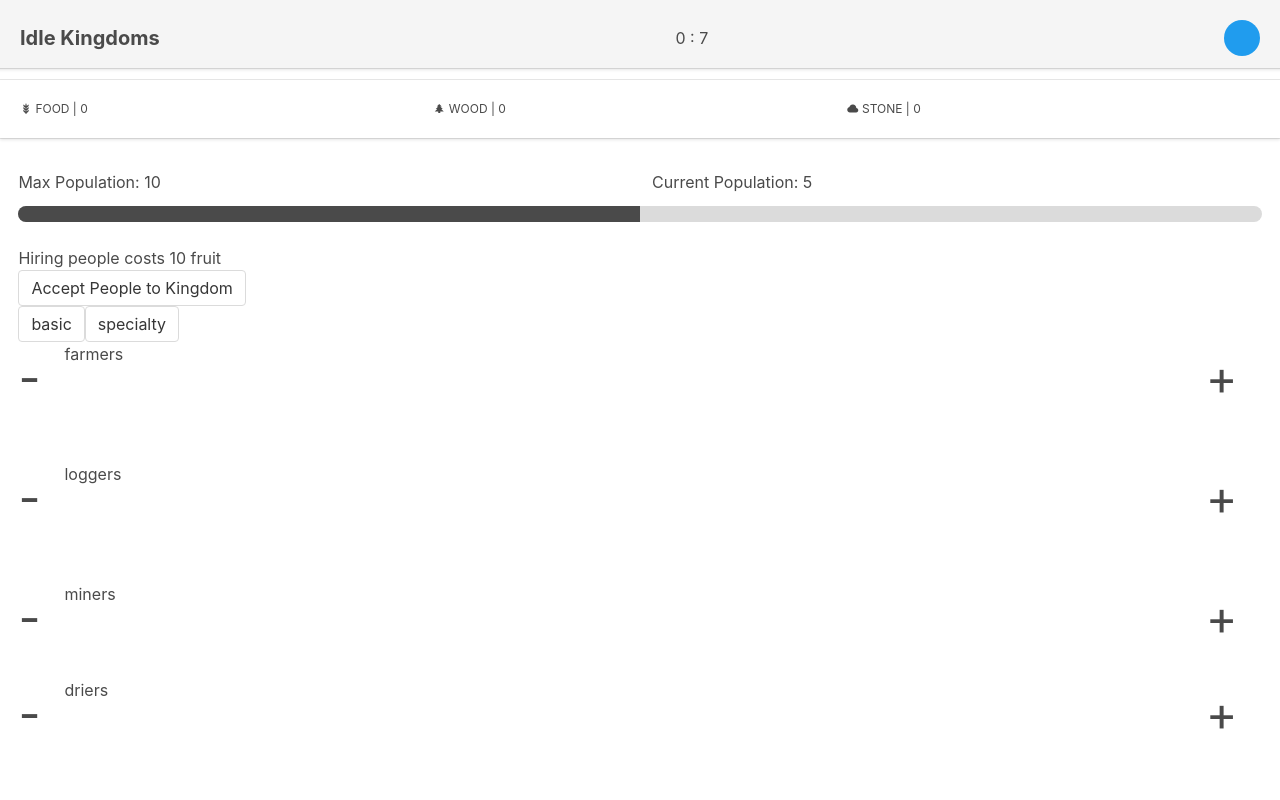
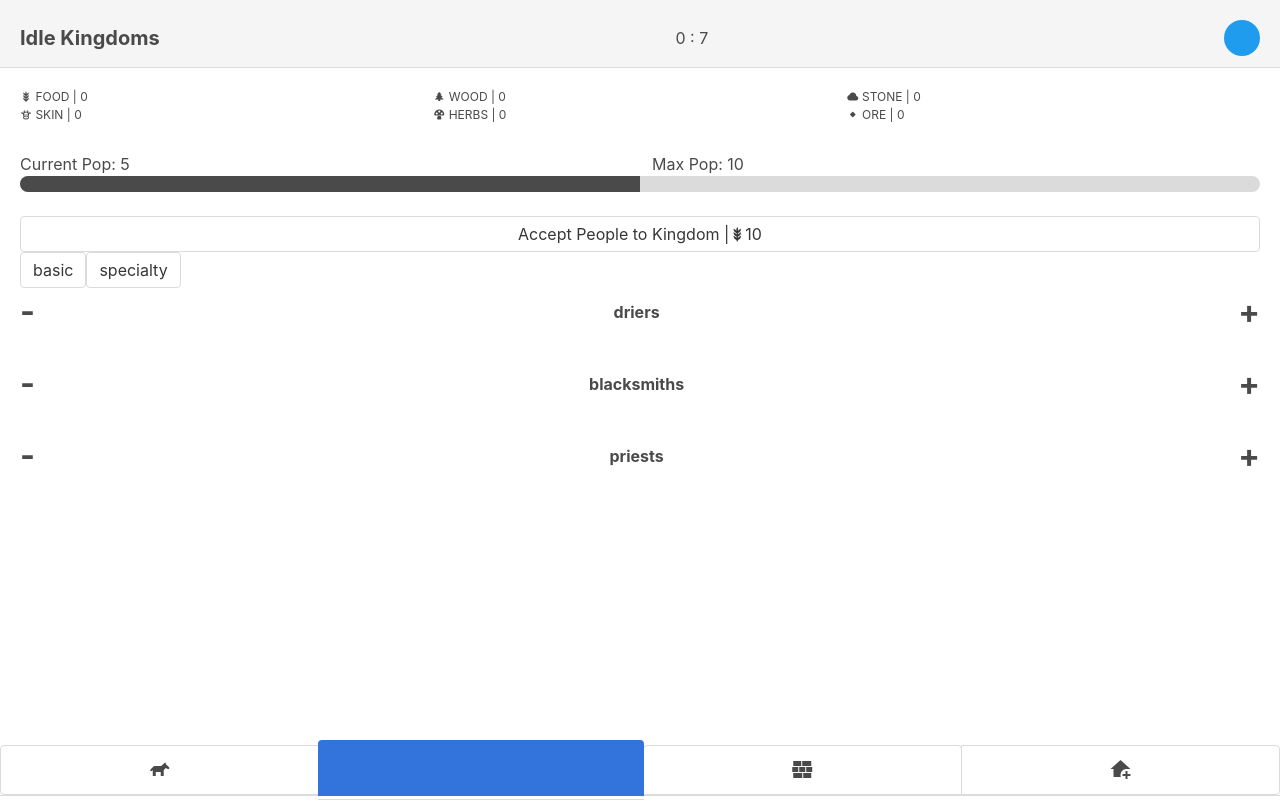
Before and after one commit to jeking123/idle-kingdoms, a Vue app: page /people in a window 1280 px wide. Both pictures are taken after a click on the element "basic". Shown: the top 800 px of the page. Built offline with nearby package versions, Linux system fonts and the light colour scheme.

Commit message:
fixed the Modules

```diff
--- a/src/App.vue
+++ b/src/App.vue
@@ -1,7 +1,7 @@
 <template>
   <div id="app" class="hero is-fullheight">
     <app-header></app-header>
-    <router-view class="section size-up"></router-view>
+    <router-view class="box is-radiusless is-shadowless size-up is-marginless-bot is-paddingless-botm"></router-view>
     <app-footer></app-footer>
   </div>
 </template>
@@ -33,4 +33,10 @@ export default {
 .size-up {
   flex-grow: 2;
 }
+.box {
+  padding: 1.25rem 1.25rem 0rem 1.25rem;
+}
+.box:not(:last-child) {
+  margin-bottom: 0px;
+}
 </style>
--- a/src/components/Nav.vue
+++ b/src/components/Nav.vue
@@ -26,7 +26,7 @@
     border-bottom: .25pt solid #dbdbdb;
   }
   .is-active {
-    height: 70px;
-    font-size: 2.1em !important;
+    height: 60px;
+    font-size: 1.5em !important;
   }
 </style>
--- a/src/components/header/Resources.vue
+++ b/src/components/header/Resources.vue
@@ -1,7 +1,7 @@
 <template>
   <div class="box is-radiusless" style="padding-bottom:20px;">
     <div class="columns is-multiline is-mobile is-marginless-bottom is-size-7 is-uppercase is-paddingless is-marginless" style="justify-content:space-between;" >
-      <div class="column is-12 columns is-multiline is-mobile is-paddingless is-marginless" style="flex-direction:row:" v-for="type in this.$store.state.resources" :key="type.name">
+      <div class="column is-12 columns is-multiline is-mobile is-paddingless is-marginless" style="flex-direction:row:" v-for="type in this.$store.state.gather.resources" :key="type.name">
         <div class="column is-4 is-paddingless is-marginless" v-for=" resource in type" :key="resource.name">
           <app-resource> <i class="mdi" :class="resource.icon"></i> {{resource.name}} | {{resource.quantity}}</app-resource>
         </div>
--- a/src/components/people/People.vue
+++ b/src/components/people/People.vue
@@ -2,22 +2,34 @@
     <div>
         <div>
             <div class="columns is-mobile is-margineless-bot">
-                <div class="column">Max Population: {{this.$store.state.people[0].max}}</div>
-                <div class="column">Current Population: {{this.$store.state.people[0].quantity}}</div>
+                <div class="column is-paddingless-horizontal">Current Pop: {{this.$store.state.people[0].quantity}}</div>
+                <div class="column is-paddingless-horizontal">Max Pop: {{this.$store.state.people[0].max}}</div>
             </div>
             <progress class="progress" :value="this.$store.state.people[0].quantity" :max="this.$store.state.people[0].max"></progress>
-            <p>Hiring people costs 10 fruit</p>
-            <div class="button" @click="recruitPop(10)"> Accept People to Kingdom </div>
+            <div class="button is-fullwidth" @click="recruitPop(10)"> Accept People to Kingdom | <i class="mdi mdi-barley"></i> 10</div>
         </div>
         <div>
             <div>
-                <div v-for="type in this.$store.state.popButton" class="button" :key="type" @click="citizenToggle = !citizenToggle">{{type.name}}</div>
+                <div v-for="popB in this.$store.state.popButton" class="button" :key="popB" @click="citizenToggle = !citizenToggle">{{popB.name}}</div>
             </div>
-            <div class="columns is-mobile is-multiline" v-for="type in this.$store.state.population" :key="type" :class="{citizenToggle: citizenToggle}">
-                <div class="column columns is-mobile is-12 is-multiline" v-for="unit in type" :key="unit">
-                    <div class="column is-narrow is-size-1">-</div>
-                    <div class="column is-expanded">{{unit.name}}</div>
-                    <div class="column is-narrow is-size-1">+</div>
+            <div class="columns is-mobile is-multiline is-marginless-bot" v-show="citizenToggle">
+                <div class="column columns is-mobile is-12 is-multiline is-marginless is-paddingless-bot has-text-centered has-text-weight-bold"
+                style="align-items:center;"
+                v-for="unit in this.$store.state.population[0]"
+                :key="unit">
+                    <div class="column is-narrow is-size-3 is-paddingless">-</div>
+                    <div class="column is-expanded is-paddingless">{{unit.name}}</div>
+                    <div class="column is-narrow is-size-3 is-paddingless">+</div>
+                </div>
+            </div>
+            <div class="columns is-mobile is-multiline is-marginless-bot" v-show="!citizenToggle">
+                <div class="column columns is-mobile is-12 is-multiline is-marginless is-paddingless-bot has-text-centered has-text-weight-bold"
+                style="align-items:center;"
+                v-for="specialty in this.$store.state.population[1]"
+                :key="specialty">
+                    <div class="column is-narrow is-size-3 is-paddingless">-</div>
+                    <div class="column is-expanded is-paddingless">{{specialty.name}}</div>
+                    <div class="column is-narrow is-size-3 is-paddingless">+</div>
                 </div>
             </div>
 
@@ -30,9 +42,7 @@ import { mapActions } from 'vuex'
 export default {
     data() {
         return {
-            state: {
-                citizenToggle: false
-            }
+            citizenToggle: true
         }
     },
     methods: {
@@ -47,6 +57,13 @@ export default {
 .is-margineless-bot {
     margin-bottom: 0px;
 }
+.is-paddingless-bot {
+    margin-bottom: 0px;
+}
+.is-paddingless-horizontal {
+    padding-top: 0px;
+    padding-bottom: 0px;
+}
 .citizenToggle {
     display: none;
 }
--- a/src/store/modules/gather.js
+++ b/src/store/modules/gather.js
@@ -1,3 +1,26 @@
+const state = {
+  resources: [
+    // gathered resources
+    [
+      {name: 'food', quantity: 0, icon: 'mdi-barley'},
+      {name: 'wood', quantity: 0, icon: 'mdi-pine-tree'},
+      {name: 'stone', quantity: 0, icon: 'mdi-cloud'}
+    ],
+    // found resources
+    [
+      {name: 'skin', quantity: 0, icon: 'mdi-cow'},
+      {name: 'herbs', quantity: 0, icon: 'mdi-mushroom'},
+      {name: 'ore', quantity: 0, icon: 'mdi-rhombus-medium'}
+    ]
+    // // refined resources
+    // [
+    //   {name: 'leather', quantity: 0, icon: 'mdi-thumb-up'},
+    //   {name: 'metal', quantity: 0, icon: 'mdi-instapaper mdi-rotate-90'},
+    //   {name: 'peity', quantity: 0, icon: 'mdi-christianity'}
+    // ]
+  ]
+}
+
 const mutations = {
   // 'SET_REC' (state, resources) {
   //   state.resources = resources
@@ -26,6 +49,7 @@ const actions = {
 }
 
 export default {
+  state,
   mutations,
   actions
 }
--- a/src/store/store.js
+++ b/src/store/store.js
@@ -10,26 +10,26 @@ export default new Vuex.Store({
       days: 0,
       hrs: 0
     },
-    resources: [
-      // gathered resources
-      [
-        {name: 'food', quantity: 0, icon: 'mdi-barley'},
-        {name: 'wood', quantity: 0, icon: 'mdi-pine-tree'},
-        {name: 'stone', quantity: 0, icon: 'mdi-cloud'}
-      ],
-      // // found resources
-      // [
-      //   {name: 'skin', quantity: 0, icon: 'mdi-cow'},
-      //   {name: 'herbs', quantity: 0, icon: 'mdi-mushroom'},
-      //   {name: 'ore', quantity: 0, icon: 'mdi-rhombus-medium'}
-      // ],
-      // // refined resources
-      // [
-      //   {name: 'leather', quantity: 0, icon: 'mdi-thumb-up'},
-      //   {name: 'metal', quantity: 0, icon: 'mdi-instapaper mdi-rotate-90'},
-      //   {name: 'peity', quantity: 0, icon: 'mdi-christianity'}
-      // ]
-    ],
+    // resources: [
+    //   // gathered resources
+    //   [
+    //     {name: 'food', quantity: 0, icon: 'mdi-barley'},
+    //     {name: 'wood', quantity: 0, icon: 'mdi-pine-tree'},
+    //     {name: 'stone', quantity: 0, icon: 'mdi-cloud'}
+    //   ],
+    //   // // found resources
+    //   // [
+    //   //   {name: 'skin', quantity: 0, icon: 'mdi-cow'},
+    //   //   {name: 'herbs', quantity: 0, icon: 'mdi-mushroom'},
+    //   //   {name: 'ore', quantity: 0, icon: 'mdi-rhombus-medium'}
+    //   // ],
+    //   // // refined resources
+    //   // [
+    //   //   {name: 'leather', quantity: 0, icon: 'mdi-thumb-up'},
+    //   //   {name: 'metal', quantity: 0, icon: 'mdi-instapaper mdi-rotate-90'},
+    //   //   {name: 'peity', quantity: 0, icon: 'mdi-christianity'}
+    //   // ]
+    // ],
     people: [
       {name: 'people', quantity: 5, max: 10}
     ],
@@ -46,7 +46,7 @@ export default new Vuex.Store({
       [
         {name: 'driers', quantity: 0},
         {name: 'blacksmiths', quantity: 0},
-        {name: 'priests', quantity: 0},
+        {name: 'priests', quantity: 0}
       ]
     ],
     buildings: [
```
Also changed, not shown: src/components/people/PopType.vue (added, +17 -0 lines).
